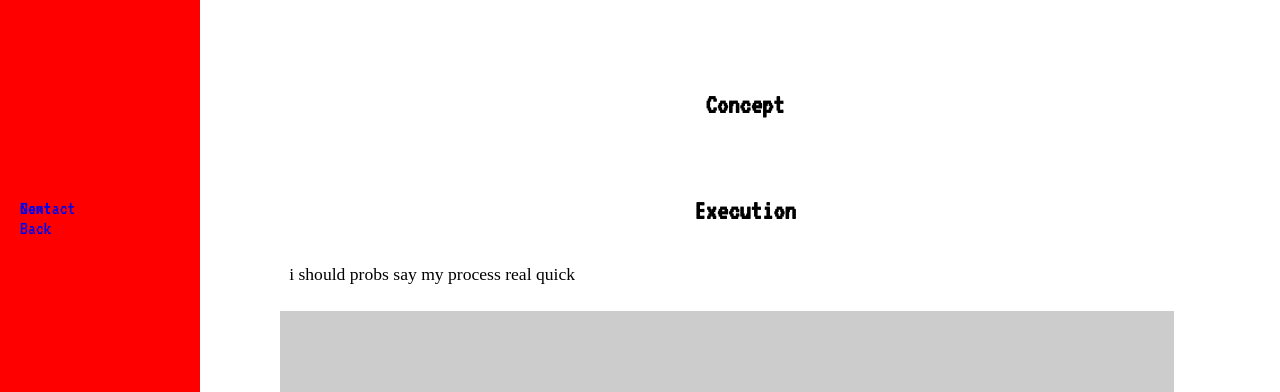
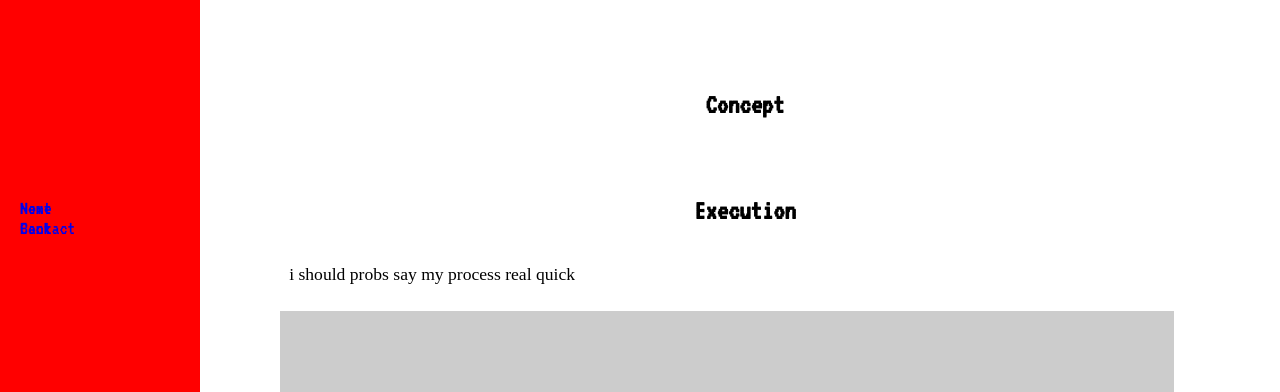
Before and after one commit to sky-bones/portfolio, a Jekyll site: the page built from portfolio.html, in a window 1280 px wide. Shown: the top 392 px of the page. Built offline with Jekyll 4.4.1, drawn with Linux system fonts in a browser that asks for light colours; some web fonts are replaced.

Commit message:
Fix some navigation issues

```diff
--- a/_layouts/default.html
+++ b/_layouts/default.html
@@ -25,14 +25,14 @@
 		</label>
 	<nav class="nav-pad nav">
 		<ul>
-		{% if page.url == {{site.baseurl}}/post %}
-		<li><a class="" href="{{ page.url }}">Work</a></li>
+		{% if page.layout == "portfolio-layout" %}
+		<li><a class="" href="{{site.baseurl}}/">Home</a></li>
 		{% endif %}
 
 		<!-- im trying to have the index page have the work link and all other pages have the home link. im not really sure how to format. right now it's taking up the same space at the back/next links-->
 
-		{% if page.url == {{site.baseurl}}/index.html %}
-			<li><a class="" href="{{ page.url }}">Work</a></li>
+		{% if page.url == "/" %}
+			<li><a class="" href="{{ site.baseurl }}/2015/">Work</a></li>
 		{% endif %}
 
 			<li><a class="" href="{{ site.baseurl }}/contact/">Contact</a></li>
--- a/_layouts/portfolio-layout.html
+++ b/_layouts/portfolio-layout.html
@@ -6,19 +6,22 @@
 
 	<nav class="nav">
 		<ul class="nav-pad">
-			<li><a class="nex-list-nav" href="{{site.baseurl}}{{ page.next.url }}">Next</a></li>
-			<li><a class="nex-list-nav" href="{{site.baseurl}}{{ page.previous.url }}">Back</a></li>
+			<li><a class="nex-list-nav" href="{{site.baseurl}}{{page.next.url}}">Next</a></li>
+			<li><a class="nex-list-nav" href="{{site.baseurl}}{{page.previous.url}}">Back</a></li>
 		</ul>
 	</nav>
 
 
 <nav class="unit unit-xs-1 nex">
 	<ul class="">
-		<li><a class="back unit-xs-1-2" href="{{site.baseurl}}{{page.previous.url}}">Back</a></li>
-		<li><a class="next unit-push-xs-4-4 unit-xs-1-2" href="{{site.baseurl}}{{page.next.url}}">Next</a></li>
+		{% if page.previous %}
+			<li><a class="back unit-xs-1-2" href="{{site.baseurl}}{{page.previous.url}}">Back</a></li>
+		{% endif %}
+		{% if page.next %}
+			<li><a class="next unit-push-xs-4-4 unit-xs-1-2" href="{{site.baseurl}}{{page.next.url}}">Next</a></li>
+		{% endif %}
 	</ul>
 </nav>
-
 
 <main>
 
@@ -34,7 +37,7 @@
 		<h2>Concept</h2>
 	</div>
 		<div class="unit unit-xs-1 gutter">
-			 <p> {{ post.concept }} </p>
+			 <p> {{ page.concept }} </p>
 <!--concept -->
 		</div>
 	</div>
```
